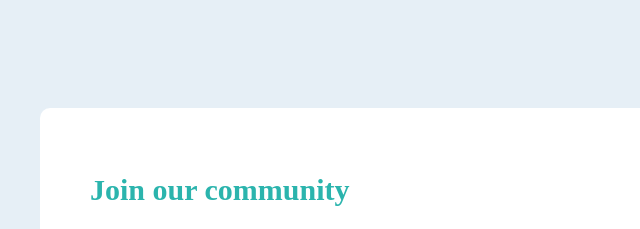
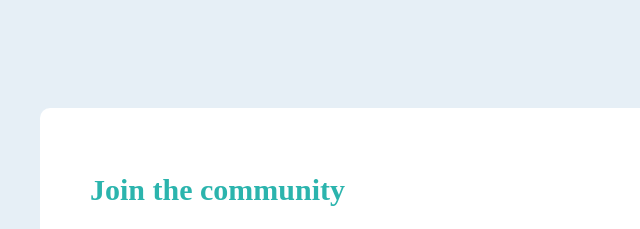
Before and after one commit to creativclan/Unsemantic-grid, a plain HTML site: page index.html in a window 1280 px wide. Shown: the top 229 px of the page, 0-640 px from the left. Drawn offline with Linux system fonts and the light colour scheme.

Commit message:
h1 element modified

```diff
--- a/index.html
+++ b/index.html
@@ -12,7 +12,7 @@
         <div class="grid-container">
             <div class="grid-100 one tablet-grid-1440 mobile-grid-375">
                 <div>
-                    <h1>Join our community</h1>
+                    <h1>Join the community</h1>
                     <h3>60-day, hassle free money back guarantee</h3>
                     <p>Gain access to a full library of tutotials along with expert code reviews</p>
                     <p>Perfect for any developer who is serious about honing their skill sets.</p>
```
